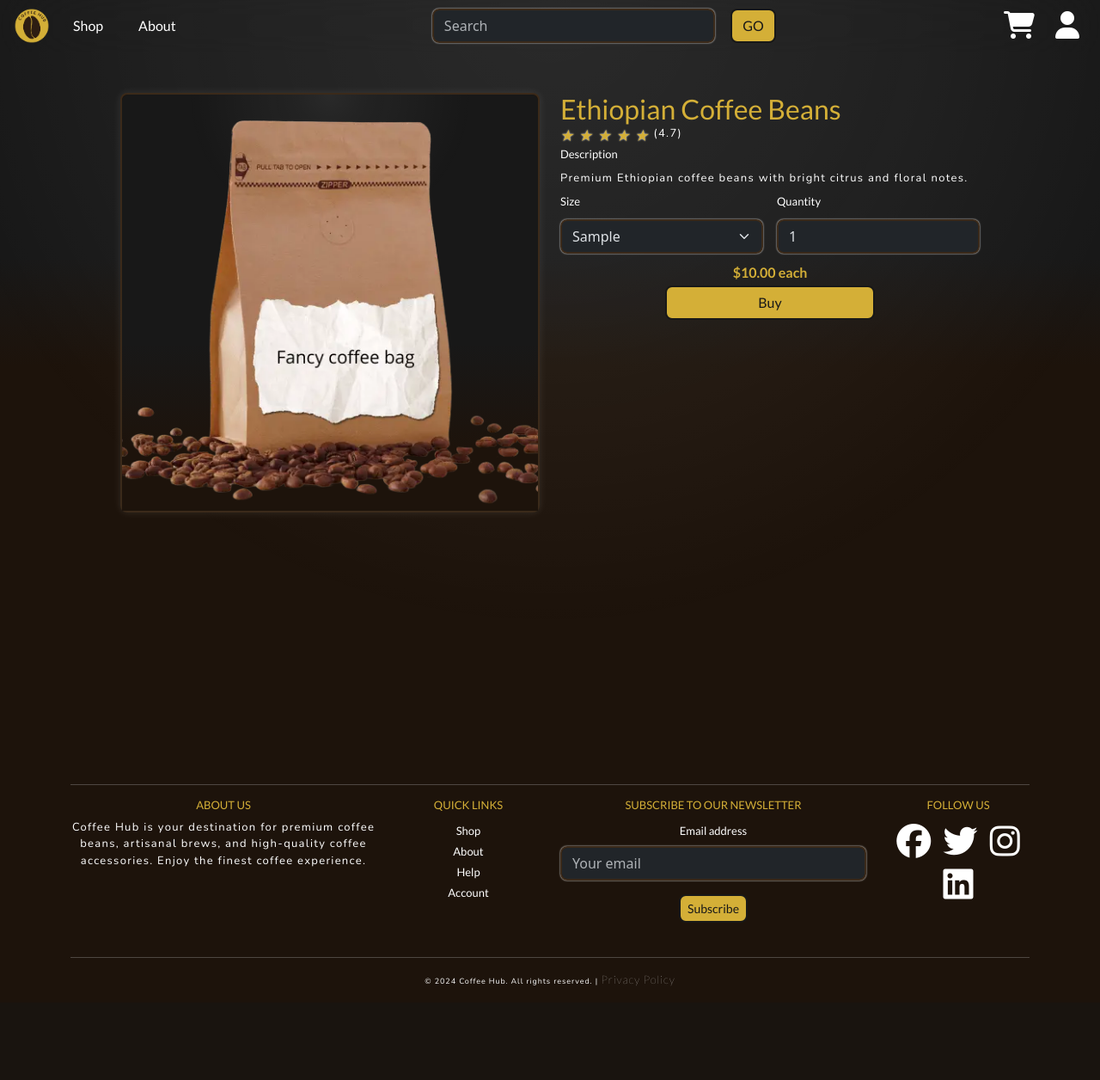
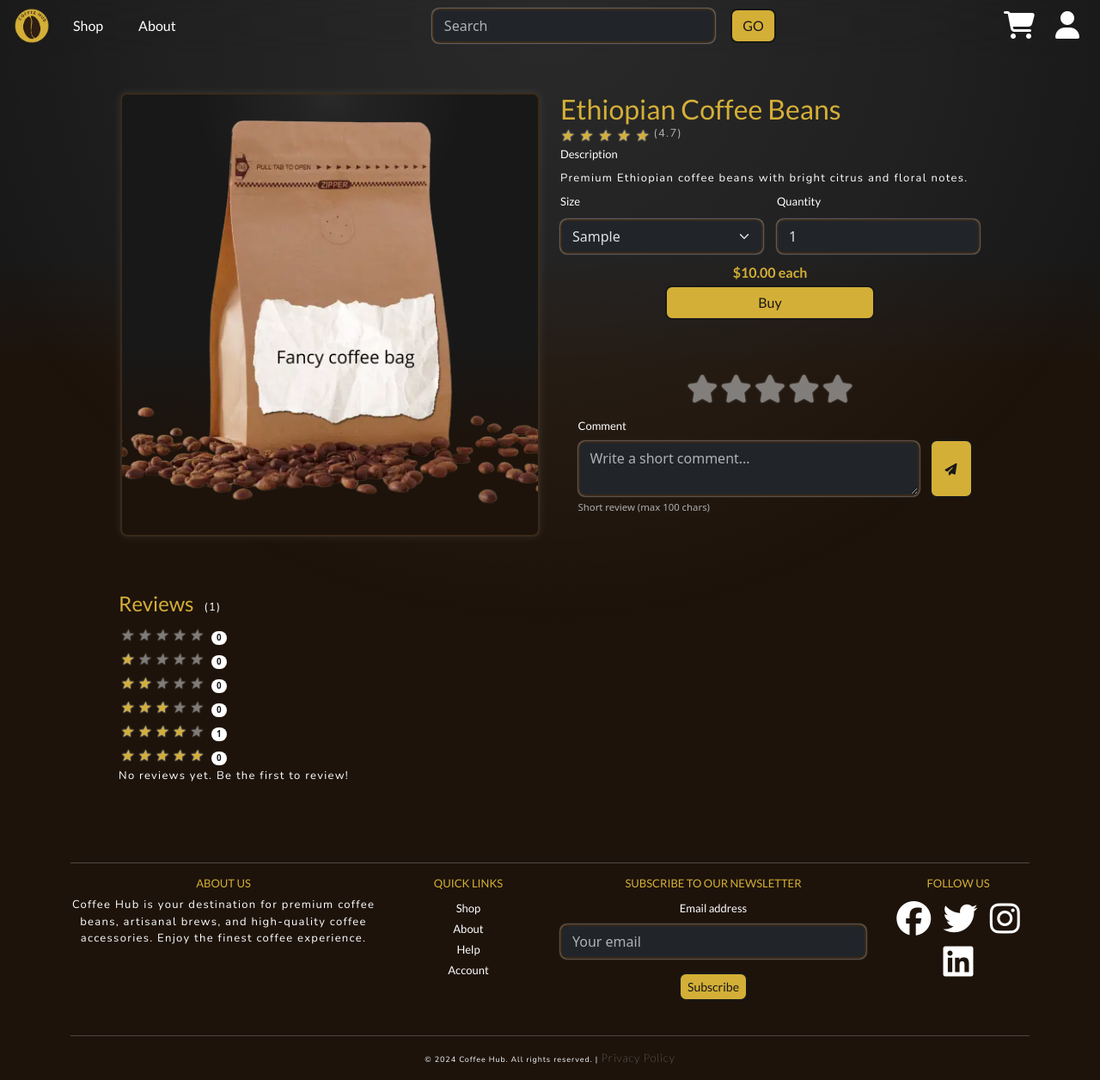
Before and after one commit to catapam/coffe-hub, a Django app: page /products/ethiopian-coffee-beans/?size=Sample in a window 1280 px wide. Shown: the whole page at 86% size. Before the commit the page ends 1147 px from the top, so only its background shows below. Run offline with Django 5.2, Linux system fonts and the light colour scheme; data comes from the database, SQL or seed files in the repository; tables that the repository leaves empty hold one stand-in row (values such as "Sample post"); parts of the project's set-up code (start-up, migrations or seed data) failed here and were passed over; some libraries are stand-ins or nearby versions.

Commit message:
Create product review/rating feature

```diff
--- a/product/forms.py
+++ b/product/forms.py
@@ -1,5 +1,6 @@
 from django import forms
-from .models import Product, ProductVariant
+from .models import Product, ProductVariant, ProductReview
+
 
 class ProductEditForm(forms.ModelForm):
     """
@@ -81,3 +82,23 @@ class ProductVariantForm(forms.ModelForm):
             self.fields['size'].initial = instance.size
             self.fields['price'].initial = instance.price
             self.fields['stock'].initial = instance.stock
+
+
+class ProductReviewForm(forms.ModelForm):
+    class Meta:
+        model = ProductReview
+        fields = ['rating', 'comment']
+        widgets = {
+            'rating': forms.NumberInput(attrs={
+                'min': 0, 'max': 5, 'step': 1
+            }),
+            'comment': forms.Textarea(attrs={
+                'maxlength': 100, 'rows': 2, 'placeholder': 'Write a short comment...'
+            }),
+        }
+
+    def __init__(self, *args, **kwargs):
+        super().__init__(*args, **kwargs)
+        # Set the initial rating value to 0 if the form is not bound (no POST data).
+        if not self.is_bound:
+            self.fields['rating'].initial = 0
--- a/product/templates/product/includes/product_card.html
+++ b/product/templates/product/includes/product_card.html
@@ -43,5 +43,8 @@
             <!-- Review form -->
             {% include 'product/includes/review_form.html' %}
         </div>
+
+        <!-- Review history -->
+        {% include 'product/includes/review_history.html' %}
     </div>
 </div>
--- a/product/templates/product/includes/quantity_stock.html
+++ b/product/templates/product/includes/quantity_stock.html
@@ -16,7 +16,7 @@
                     {% elif request.user.is_superuser and view != 'detail' %}
                         {{ product_data.variant_stock|default:0 }}
                     {% else %}
-                        1
+                    1
                     {% endif %}"
             {% if view != 'detail' and request.user.is_superuser %}disabled{% endif %}>
     {% endif %}
--- a/product/templates/product/includes/review_form.html
+++ b/product/templates/product/includes/review_form.html
@@ -0,0 +1,27 @@
+{% if view == 'detail' %}
+<div class="mt-3 card-body rating-container mt-5">
+    {% if not request.user.is_superuser %}
+        <form method="post" class="rating-form">
+            {% csrf_token %}
+            <!-- Clickable Star Rating -->
+            <div id="star-rating" class="mt-3 mb-3 centered-element">
+                <!-- Hidden Rating Input (not displayed) -->
+                <div class="sr-only">
+                    {{ review_form.rating }}
+                </div>
+                {% for star in max_review %}
+                    <i class="fa-solid fa-star star" data-value="{{ forloop.counter }}"></i>
+                {% endfor %}
+            </div>
+
+            <div class="row">
+                <div class="col">
+                    {{ review_form.comment|as_crispy_field }}
+                </div>
+
+                <button type="submit" class="btn btn-sm btn-secondary col"><i class="fa-solid fa-paper-plane"></i></button>
+            </div>
+        </form>
+    {% endif %}
+</div>
+{% endif %}
--- /dev/null
+++ b/product/templates/product/includes/review_history.html
@@ -0,0 +1,55 @@
+{% load custom_filters %}
+
+{% if view == 'detail' %}
+<div class="mt-3 card-body rating-container">
+    <!-- Reviews header and summary -->
+    <div id="review_title" class="row align-items-center">
+        <h4 class="mt-5 col-auto">Reviews</h4>
+        <p class="mt-5 col-auto">
+            <span id="filter-total" class="filter clickable menu-item">({{ total_reviews }})</span>
+        </p>
+    </div>
+
+    <!-- Ratings summary -->
+    <ul class="list-group">
+        {% for star, count in rating_summary.items %}
+            <li class="list-group-item justify-content-between col clickable filter menu-item" data-filter="{{ star }}">
+                {% if star >= 0 %}
+                    {% for star_number in max_review %}
+                        <i class="star {% if star_number <= star|add:-1 %}filled{% endif %}">★</i>
+                    {% endfor %}
+                {% endif %}
+                <span class="badge bg-primary rounded-pill">{{ count }}</span>
+            </li>
+        {% endfor %}
+    </ul>
+
+    <!-- Filtered reviews -->
+    <div id="review-list">
+        {% for review in reviews %}
+            <hr>
+            <div class="row align-items-center">
+                <div class="review mt-3 col" data-rating="{{ review.rating }}">
+                    {% if review.user %}
+                        <p><strong>{{ review.user }}</strong>: ({{ review.rating }}/5)</p>
+                    {% else %}
+                        <p><strong>Anonymous</strong>: ({{ review.rating }}/5 - {{review.created_at}})</p>
+                    {% endif %}
+                    <p class="{% if review.silenced %}silenced{% endif %}">{{ review.comment }}</p>
+                </div>
+                {% if request.user.is_superuser %}
+                    <div class="col text-end">
+                        <a href="#" class="btn btn-sm {% if not review.silenced %}btn-primary{% else %}btn-secondary{% endif %} toggle-silence-btn"
+                        data-review-id="{{ review.id }}"
+                        data-silenced="{{ review.silenced|yesno:'true,false' }}">
+                            <i class="fa-solid {% if not review.silenced %}fa-comment-slash{% else %}fa-comment{% endif %}"></i>
+                        </a>
+                    </div>
+                {% endif %}
+            </div>
+        {% empty %}
+            <p>No reviews yet. Be the first to review!</p>
+        {% endfor %}
+    </div>
+</div>
+{% endif %}
--- a/product/templates/product/includes/review_stars.html
+++ b/product/templates/product/includes/review_stars.html
@@ -1,17 +1,17 @@
 <div class="review-stars">
     {% if view == 'detail' %}
         {% with product.rating as rating %}
-            {% for star in total_review %}
+            {% for star in max_review %}
                 <i class="star {% if star < rating %}filled{% endif %}">★</i>
             {% endfor %}
         {% endwith %}
-        <p>({{ product.rating }})</p>
+        <p class="text-muted">({{ product.rating }})</p>
     {% else %}
         {% with product_data.product.rating as rating %}
-            {% for star in total_review %}
+            {% for star in max_review %}
                 <i class="star {% if star < rating %}filled{% endif %}">★</i>
             {% endfor %}
         {% endwith %}
-        <p>({{ product_data.product.rating }})</p>
+        <p class="text-muted">({{ product_data.product.rating }})</p>
     {% endif %}
 </div>
--- /dev/null
+++ b/product/templatetags/custom_filters.py
@@ -0,0 +1,11 @@
+from django import template
+
+register = template.Library()
+
+@register.filter
+def add(value, arg):
+    """Adds the arg to the value."""
+    try:
+        return int(value) + int(arg)
+    except (ValueError, TypeError):
+        return value
--- a/product/views.py
+++ b/product/views.py
@@ -1,11 +1,10 @@
 from django.views.generic import ListView, DetailView
 from django.shortcuts import get_object_or_404, redirect
 from .models import Product, ProductVariant, Category
-from django.db.models import Min, F, Case, When, Value, IntegerField, Subquery, OuterRef, Q
+from django.db.models import Min, F, Case, When, Value, IntegerField, Subquery, OuterRef, Q, Count
 from django.views.generic.edit import UpdateView, View
 from django.contrib.auth.mixins import LoginRequiredMixin, UserPassesTestMixin
-from .forms import ProductEditForm, ProductVariantForm
-
+from .forms import ProductEditForm, ProductVariantForm, ProductReviewForm
 
 class ProductListView(ListView):
     model = Product
@@ -13,7 +12,6 @@ class ProductListView(ListView):
     context_object_name = 'products'
 
     def get_queryset(self):
-        # Check for sorting and filtering parameters
         sort_by = self.request.GET.get('sort_by')
         show_out_of_stock = self.request.GET.get('show_out_of_stock') == 'on'
         selected_categories = self.request.GET.getlist('category[]')
@@ -120,7 +118,7 @@ class ProductListView(ListView):
             'products_with_context': products_with_context,
             'categories': Category.objects.values('slug', 'name'),
             'selected_categories': self.request.GET.getlist('category[]'),
-            'total_review': range(5),
+            'max_review': range(5),
             'sorting_options': {
                 'price_asc': 'Price: Low to High',
                 'price_desc': 'Price: High to Low',
@@ -158,6 +156,24 @@ class ProductDetailView(DetailView):
 
         return super().get(request, *args, **kwargs)
 
+    def post(self, request, *args, **kwargs):
+        # Handle new review submissions
+        self.object = self.get_object()
+        form = ProductReviewForm(request.POST)
+        if form.is_valid():
+            review = form.save(commit=False)
+            review.product = self.object
+            review.user = request.user if request.user.is_authenticated else None
+            review.save()
+            # Update product rating
+            self.object.rating = self.object.average_rating
+            self.object.save()
+            return redirect('product_detail', slug=self.object.slug)
+        else:
+            # If form is invalid, re-render the page with errors
+            return self.get(request, *args, **kwargs)
+
+
     def get_context_data(self, **kwargs):
         context = super().get_context_data(**kwargs)
         product = self.object
@@ -167,12 +183,11 @@ class ProductDetailView(DetailView):
         stock_by_size = {variant.size: variant for variant in variants}
 
         selected_size = self.request.GET.get('size')
-
         if selected_size and selected_size in stock_by_size:
             default_size = selected_size
         else:
             default_size = next(
-                (size for size in sizes if stock_by_size[size].stock > 0),
+                (size for size in sizes if size in stock_by_size and stock_by_size[size].stock > 0),
                 sizes[0] if sizes else None
             )
 
@@ -180,11 +195,33 @@ class ProductDetailView(DetailView):
         default_stock_status = "In Stock" if default_variant and default_variant.stock > 0 else "Out of Stock"
         default_price = default_variant.price if default_variant else None
 
-        # Check if user is an admin
         is_admin = self.request.user.is_authenticated and self.request.user.is_superuser
-        # Pass the form to the context
         product_form = ProductEditForm(instance=product) if is_admin else None
         variant_form = ProductVariantForm(instance=default_variant) if is_admin else None
+
+        # Get a count of all reviews grouped by rating
+        rating_summary = product.reviews.values('rating').annotate(count=Count('rating')).order_by('rating')
+        total_reviews = product.reviews.count()
+
+        # Initialize a dictionary with all rating levels (0-5) set to 0
+        rating_summary_dict = {i: 0 for i in range(6)}
+
+        # Update the dictionary with actual counts from the query
+        for entry in rating_summary:
+            rating = entry['rating']
+            count = entry['count']
+            if rating in rating_summary_dict:
+                rating_summary_dict[rating] = count
+
+        # Filter reviews based on user role
+        if is_admin:
+            # Admin: Show all silenced comments but exclude non-commented ones
+            visible_reviews = product.reviews.filter(~Q(comment="")).order_by('-created_at')
+        else:
+            # Non-admin: Exclude silenced and non-commented reviews
+            visible_reviews = product.reviews.filter(silenced=False).exclude(comment="").order_by('-created_at')
+
+        review_form = ProductReviewForm()
 
         context.update({
             'variants': variants,
@@ -193,14 +230,19 @@ class ProductDetailView(DetailView):
             'default_size': default_size,
             'default_stock_status': default_stock_status,
             'default_price': default_price,
-            'total_review': range(5),
+            'max_review': range(5),
             'view': 'detail',
             'buy_url': product.get_buy_url,
             'is_admin': is_admin,
             'product_form': product_form,
             'variant_form': variant_form,
+            'reviews': visible_reviews,  # Filtered reviews for display
+            'review_form': review_form,
+            'rating_summary': rating_summary_dict,
+            'total_reviews': total_reviews,
         })
         return context
+
 
 class ProductEditView(LoginRequiredMixin, UserPassesTestMixin, UpdateView):
     model = Product
--- a/static/css/base.css
+++ b/static/css/base.css
@@ -96,6 +96,7 @@ footer li{
     margin: auto;
     padding: 0;
     width: auto;
+    text-align: center;
 }
 
 /* Content container */
@@ -556,6 +557,26 @@ input{
     margin: 0;
 }
 
+#star-rating .star{
+    font-size: xx-large;
+    cursor: pointer;
+}
+
+#star-rating .star.hovered {
+    text-shadow: 0 5px 20px var(--text-secondary-color);
+    opacity: 0.8;
+}
+
+#star-rating .star.hovered.filled {
+    text-shadow: 0 0 10px var(--text-primary-color);
+    opacity: 1;
+}
+
+#star-rating .star.filled:hover {
+    text-shadow: 0 0 10px var(--red-accent);
+    opacity: 1;
+}
+
 .card .form-control, .card .form-select{
     max-width: 80%;
     margin: auto;
@@ -772,6 +793,58 @@ option[data-stock="0"] {
     margin-top: 1.5rem;
 }
 
+/* Rating form */
+.rating-form{
+    height: 100%;
+    max-width: 600px;
+    margin: auto;
+}
+
+.rating-form .btn{
+    margin-top: 25px;
+    margin-bottom: 35px;
+    max-width: 50px;
+}
+
+.bg-primary{
+    background-color: var(--text-primary-color) !important;
+    color: var(--bg-darker) !important;
+    margin-left: 5px;
+    margin-bottom: 0;
+}
+
+.rating-container .list-group-item {
+    margin: 0;
+    background-color: transparent;
+    border: none;
+    padding: 2px;
+}
+
+#review_title p{
+    margin: 0;
+    padding: 0;
+}
+
+.review-list .btn{
+    width: 40px;
+    height: 40px;
+    align-self: flex-end;
+}
+
+.list-group-item{
+    width: fit-content;
+}
+
+.text-end {
+    text-align: right;
+}
+
+.silenced{
+    text-decoration: line-through;
+    color: gray;
+}
+
+
 /* Layout shift fix */
 @media (min-width: 768px) {
     #div_id_stock{
--- a/static/js/product.js
+++ b/static/js/product.js
@@ -19,21 +19,17 @@ class ProductCardHandler {
     }
 
     init() {
-        // Select all size dropdowns and set up event listeners
         const sizeSelectors = document.querySelectorAll(".size");
         sizeSelectors.forEach(sizeSelect => {
-            // Trigger updates for each size selector on DOM load
             this.updateProductCard(sizeSelect);
             this.updateProductUrl(sizeSelect);
 
-            // Add event listener for size changes
             sizeSelect.addEventListener("change", () => {
                 this.updateProductCard(sizeSelect);
                 this.updateProductUrl(sizeSelect);
             });
         });
 
-        // Add event listeners for image uploads
         const imageInputs = document.querySelectorAll("input[type='file'][id^='image-edit-']");
         imageInputs.forEach(imageInput => {
             const imageId = imageInput.id.replace("image-edit-", "product-image-");
@@ -46,35 +42,32 @@ class ProductCardHandler {
     updateProductCard(sizeSelect) {
         if (!sizeSelect) return;
 
-        // Find the parent card containing the size selector
-        var cardElement = sizeSelect.closest(".product-card");
+        const cardElement = sizeSelect.closest(".product-card");
         if (!cardElement) {
             return;
         }
 
-        // Get the selected option details
         const selectedOption = sizeSelect.options[sizeSelect.selectedIndex];
         if (!selectedOption) return;
 
         const price = selectedOption.dataset.price;
         const stock = parseInt(selectedOption.dataset.stock || 0, 10);
 
-        // Update elements within this specific card
         this.updatePriceDisplay(cardElement, price, stock);
         this.updateBuyButton(cardElement, stock);
         this.updateStockInput(cardElement, stock);
     }
 
     updateStockInput(cardElement, stock) {
-        // Find the stock/quantity input within the specific card
         let stockInput = cardElement.querySelector(`#id_stock`);
         const quantityInput = cardElement.querySelector(`#quantity-select-${cardElement.querySelector('.size').id.split('-')[2]}`);
+
         if (stockInput) {
-            stockInput.value = stock; // Update the stock input value
-        } else if (quantityInput){
+            stockInput.value = stock;
+        } else if (quantityInput) {
             quantityInput.value = 1;
-        } else{
-            stockInput = `#stock-select-${cardElement.querySelector('.size').id.split('-')[2]}`
+        } else {
+            stockInput = `#stock-select-${cardElement.querySelector('.size').id.split('-')[2]}`;
             stockInput.value = stock;
         }
     }
@@ -103,7 +96,6 @@ class ProductCardHandler {
     }
 
     updateBuyButton(cardElement, stock) {
-        // Find the buy button within the specific card
         const buyButton = cardElement.querySelector(`#buy-button-${cardElement.querySelector('.size').id.split('-')[2]}`);
         if (buyButton) {
             if (stock <= 0) {
@@ -119,39 +111,173 @@ class ProductCardHandler {
     updateProductUrl(sizeSelect) {
         if (!sizeSelect) return;
 
-        // Extract slug or ID from the select element's ID
-        const selectId = sizeSelect.id; // Example: size-select-<slug or id>
-        const slug = selectId.split('-')[2]; // Extract slug or ID
+        const selectId = sizeSelect.id;
+        const slug = selectId.split('-')[2];
 
-        // Get the base URL and selected size
         const base_url = sizeSelect.getAttribute("data-base-url");
         const size = sizeSelect.value;
 
-        // Check if we are on the detail view
-        const isDetailView = document.querySelector(".product-card.container"); // Unique class for detail view
+        const isDetailView = document.querySelector(".product-card.container");
 
         if (isDetailView) {
-            // Update the current page's URL
             const newUrl = new URL(window.location.href);
-            newUrl.searchParams.set("size", size); // Update the size parameter
+            newUrl.searchParams.set("size", size);
             window.history.replaceState(null, "", newUrl.toString());
         } else {
-            // Update 'detail-link' and 'edit-link' only for list view
             const detailLink = document.getElementById(`detail-link-${slug}`);
             const editLink = document.getElementById(`edit-link-${slug}`);
 
-            // Update 'detail-link' if it exists
             if (detailLink && base_url) {
                 detailLink.href = `${base_url}?size=${size}`;
             }
 
-            // Update 'edit-link' if it exists
             if (editLink && base_url) {
                 editLink.href = `${base_url}?size=${size}`;
             }
         }
     }
+
+    previewImage(input, imageId) {
+        previewImage(input, imageId);
+    }
 }
 
-// Initialize the handler on DOM load
-document.addEventListener("DOMContentLoaded", () => new ProductCardHandler());
+class StarRatingHandler {
+    constructor(starContainerSelector, ratingInputSelector) {
+        this.starContainer = document.querySelector(starContainerSelector);
+        this.ratingInput = document.getElementById(ratingInputSelector);
+
+        if (this.starContainer && this.ratingInput) {
+            this.init();
+        }
+    }
+
+    init() {
+        this.stars = this.starContainer.querySelectorAll('.star');
+        this.stars.forEach(star => {
+            star.addEventListener('click', () => this.handleClick(star));
+            star.addEventListener('mouseover', () => this.handleMouseOver(star));
+            star.addEventListener('mouseout', () => this.handleMouseOut());
+        });
+    }
+
+    handleClick(star) {
+        const chosenValue = parseInt(star.getAttribute('data-value'), 10);
+        let currentRating = parseInt(this.ratingInput.value || '0', 10);
+
+        if (currentRating === chosenValue && currentRating > 0) {
+            currentRating -= 1;
+        } else {
+            currentRating = chosenValue;
+        }
+
+        this.ratingInput.value = currentRating;
+        this.updateStars(currentRating, 'filled');
+    }
+
+    handleMouseOver(star) {
+        const hoverValue = parseInt(star.getAttribute('data-value'), 10);
+        this.updateStars(hoverValue, 'hovered');
+    }
+
+    handleMouseOut() {
+        this.stars.forEach(s => s.classList.remove('hovered'));
+    }
+
+    updateStars(value, className) {
+        this.stars.forEach(s => {
+            const starValue = parseInt(s.getAttribute('data-value'), 10);
+            if (className === 'filled') {
+                s.classList.toggle('filled', starValue <= value);
+            } else if (className === 'hovered') {
+                s.classList.toggle('hovered', starValue <= value);
+            }
+        });
+    }
+}
+
+class ReviewFilterHandler {
+    constructor(filterSelector, reviewSelector) {
+        this.filters = document.querySelectorAll(filterSelector);
+        this.reviews = document.querySelectorAll(reviewSelector);
+
+        if (this.filters.length > 0 && this.reviews.length > 0) {
+            this.init();
+        }
+    }
+
+    init() {
+        this.filters.forEach(filter => {
+            filter.addEventListener('click', () => {
+                const filterValue = filter.dataset.filter
+                    ? parseInt(filter.dataset.filter, 10)
+                    : "all";
+                this.filterReviews(filterValue);
+            });
+        });
+    }
+
+    filterReviews(filterValue) {
+        this.reviews.forEach(review => {
+            const reviewRating = parseInt(review.getAttribute("data-rating"), 10);
+
+            if (filterValue === "all" || reviewRating === filterValue) {
+                review.style.display = "block";
+            } else {
+                review.style.display = "none";
+            }
+        });
+    }
+}
+
+class ReviewActionHandler {
+    constructor(actionSelector) {
+        this.actions = document.querySelectorAll(actionSelector);
+        if (this.actions.length > 0) {
+            this.init();
+        }
+    }
+
+    init() {
+        this.actions.forEach(action => {
+            action.addEventListener('click', (event) => {
+                event.preventDefault();
+                const reviewId = action.dataset.reviewId;
+                const isSilenced = action.dataset.silenced === "true";
+
+                // Send an AJAX request to toggle silenced state
+                fetch(`/reviews/toggle/${reviewId}/`, {
+                    method: "POST",
+                    headers: {
+                        "X-CSRFToken": document.querySelector('[name=csrfmiddlewaretoken]').value,
+                        "Content-Type": "application/json"
+                    },
+                    body: JSON.stringify({ silenced: !isSilenced })
+                })
+                .then(response => response.json())
+                .then(data => {
+                    if (data.success) {
+                        // Update the button UI based on new state
+                        action.dataset.silenced = (!isSilenced).toString();
+                        action.classList.toggle("btn-primary", !isSilenced);
+                        action.classList.toggle("btn-secondary", isSilenced);
+                        action.innerHTML = isSilenced
+                            ? '<i class="fa-solid fa-comment-slash"></i>'
+                            : '<i class="fa-solid fa-comment"></i>';
+                    } else {
+                        console.error("Failed to toggle silenced state.");
+                    }
+                })
+                .catch(error => console.error("Error toggling silenced state:", error));
+            });
+        });
+    }
+}
+
+// Initialize handlers on DOM load
+document.addEventListener("DOMContentLoaded", () => {
+    new ProductCardHandler();
+    new StarRatingHandler('#star-rating', 'id_rating');
+    new ReviewFilterHandler('.filter', '.review');
+    new ReviewActionHandler('.toggle-silence');
+});
--- a/store/templates/store/includes/filter-sort.html
+++ b/store/templates/store/includes/filter-sort.html
@@ -50,7 +50,7 @@
             <label for="rating" class="form-label">Min Rating</label>
             <select id="rating" name="rating" class="form-select">
                 <option value="">All</option>
-                {% for star in total_review %}
+                {% for star in max_review %}
                 <option value="{{ star }}" {% if request.GET.rating == star|stringformat:"d" %}selected{% endif %}>
                     {{ star }} Star{% if star > 1 %}s{% endif %}
                 </option>
```
Also changed, not shown: product/admin.py (+21 -1 lines), product/models.py (+31 -14 lines), product/migrations/0008_productreview.py (added), product/migrations/0009_productreview_silenced_alter_productreview_rating.py (added), 2 other files.
